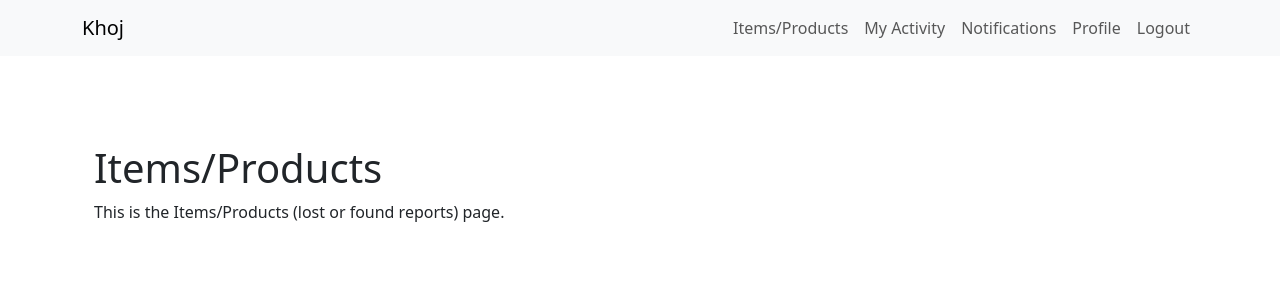
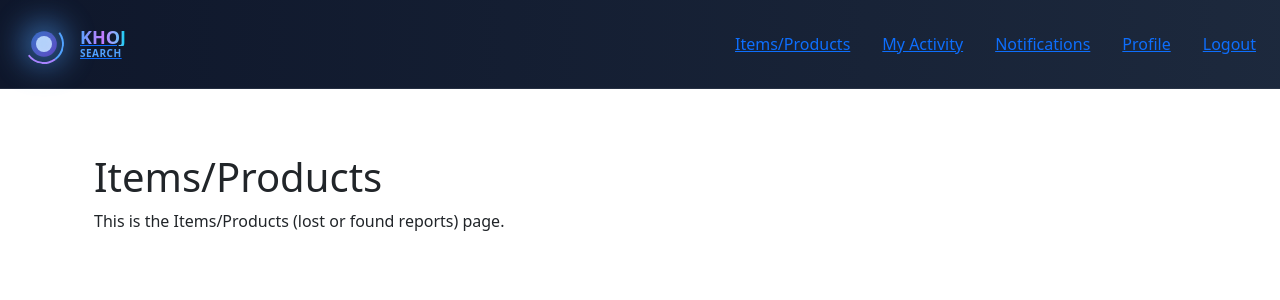
Before and after one commit to Kazi-Ishmamul/Khoj, a React (Vite) app in the folder client/: page /user-dashboard/items in a window 1280 px wide. Shown: the top 300 px of the page. Built offline with nearby package versions, Linux system fonts and the light colour scheme; the HTML template or start-up script is replaced by a standard one.

Commit message:
Changed User & Admin Navbar Style

```diff
--- a/client/src/components/AdminNavbar.tsx
+++ b/client/src/components/AdminNavbar.tsx
@@ -1,24 +1,71 @@
 import { Link } from 'react-router-dom';
-import { Navbar, Nav, Container } from 'react-bootstrap';
+import { useState } from 'react';
+import { FaBars, FaTimes } from 'react-icons/fa';
+import KhojLogo from './KhojLogo';
 
 const AdminNavbar = () => {
+    const [isOpen, setIsOpen] = useState(false);
+
+    const toggleMenu = () => setIsOpen(!isOpen);
+
+    const navLinks = [
+        { label: 'Dashboard', path: '/admin-dashboard' },
+        { label: 'Manage Posts', path: '/admin-dashboard/manage-posts' },
+        { label: 'Reports', path: '/admin-dashboard/reports' },
+        { label: 'History', path: '/admin-dashboard/history' },
+        { label: 'Helpdesk', path: '/admin-dashboard/helpdesk' },
+        { label: 'Logout', path: '/' }
+    ];
+
     return (
-        <Navbar bg="light" expand="lg" className="mb-4">
-            <Container>
-                <Navbar.Brand as={Link} to="/">Khoj Admin</Navbar.Brand>
-                <Navbar.Toggle aria-controls="basic-navbar-nav" />
-                <Navbar.Collapse id="basic-navbar-nav">
-                    <Nav className="ms-auto">
-                        <Nav.Link as={Link} to="/admin-dashboard">Dashboard</Nav.Link>
-                        <Nav.Link as={Link} to="/admin-dashboard/manage-posts">Manage Posts</Nav.Link>
-                        <Nav.Link as={Link} to="/admin-dashboard/reports">Reports</Nav.Link>
-                        <Nav.Link as={Link} to="/admin-dashboard/history">History</Nav.Link>
-                        <Nav.Link as={Link} to="/admin-dashboard/helpdesk">Helpdesk</Nav.Link>
-                        <Nav.Link as={Link} to="/">Logout</Nav.Link>
-                    </Nav>
-                </Navbar.Collapse>
-            </Container>
-        </Navbar>
+        <nav className="bg-gradient-to-r from-slate-900 to-slate-800 border-b border-gray-700/50 sticky top-0 z-50 backdrop-blur">
+            <div className="max-w-7xl mx-auto px-4 py-4">
+                <div className="flex justify-between items-center">
+                    {/* Logo */}
+                    <Link to="/" className="hover:opacity-80 transition">
+                        <KhojLogo />
+                    </Link>
+
+                    {/* Desktop Menu */}
+                    <div className="hidden md:flex gap-8">
+                        {navLinks.map((link) => (
+                            <Link
+                                key={link.path}
+                                to={link.path}
+                                className="text-gray-300 hover:text-white font-medium transition duration-200 relative group"
+                            >
+                                {link.label}
+                                <span className="absolute bottom-0 left-0 w-0 h-0.5 bg-gradient-to-r from-blue-400 to-purple-400 group-hover:w-full transition-all duration-300"></span>
+                            </Link>
+                        ))}
+                    </div>
+
+                    {/* Mobile Menu Button */}
+                    <button
+                        onClick={toggleMenu}
+                        className="md:hidden text-white text-2xl focus:outline-none"
+                    >
+                        {isOpen ? <FaTimes /> : <FaBars />}
+                    </button>
+                </div>
+
+                {/* Mobile Menu */}
+                {isOpen && (
+                    <div className="md:hidden mt-4 flex flex-col gap-4 border-t border-gray-700/50 pt-4">
+                        {navLinks.map((link) => (
+                            <Link
+                                key={link.path}
+                                to={link.path}
+                                onClick={() => setIsOpen(false)}
+                                className="text-gray-300 hover:text-white font-medium transition duration-200 block py-2"
+                            >
+                                {link.label}
+                            </Link>
+                        ))}
+                    </div>
+                )}
+            </div>
+        </nav>
     );
 };
 
--- a/client/src/components/HomeNavbar.tsx
+++ b/client/src/components/HomeNavbar.tsx
@@ -1,51 +1,7 @@
 import { Link } from 'react-router-dom';
 import { useState } from 'react';
 import { FaBars, FaTimes } from 'react-icons/fa';
-import { motion } from 'framer-motion';
-
-const KhojLogo = () => {
-    return (
-        <motion.div
-            whileHover={{ scale: 1.1 }}
-            className="flex items-center gap-3 cursor-pointer"
-        >
-            {/* Animated Logo Icon */}
-            <div className="relative w-10 h-10">
-                {/* Outer rotating circle */}
-                <motion.div
-                    animate={{ rotate: 360 }}
-                    transition={{ duration: 20, repeat: Infinity, ease: "linear" }}
-                    className="absolute inset-0 rounded-full border-2 border-transparent border-t-blue-400 border-r-purple-400"
-                />
-
-                {/* Inner pulsing circle */}
-                <motion.div
-                    animate={{ scale: [1, 1.2, 1] }}
-                    transition={{ duration: 2, repeat: Infinity }}
-                    className="absolute inset-2 rounded-full bg-gradient-to-br from-blue-500 to-purple-600 opacity-60"
-                />
-
-                {/* Center dot */}
-                <div className="absolute inset-3 rounded-full bg-white opacity-90" />
-
-                {/* Glow effect */}
-                <motion.div
-                    animate={{ opacity: [0.5, 1, 0.5] }}
-                    transition={{ duration: 2, repeat: Infinity }}
-                    className="absolute inset-0 rounded-full bg-blue-400 blur-lg opacity-30"
-                />
-            </div>
-
-            {/* Text Logo */}
-            <div className="flex flex-col">
-                <span className="text-lg font-black bg-gradient-to-r from-blue-400 via-purple-400 to-cyan-400 bg-clip-text text-transparent leading-none">
-                    KHOJ
-                </span>
-                <span className="text-[10px] font-bold text-blue-400 tracking-wider">SEARCH</span>
-            </div>
-        </motion.div>
-    );
-};
+import KhojLogo from './KhojLogo';
 
 const HomeNavbar = () => {
     const [isOpen, setIsOpen] = useState(false);
--- /dev/null
+++ b/client/src/components/KhojLogo.tsx
@@ -0,0 +1,47 @@
+import { motion } from 'framer-motion';
+
+const KhojLogo = () => {
+    return (
+        <motion.div
+            whileHover={{ scale: 1.1 }}
+            className="flex items-center gap-3 cursor-pointer"
+        >
+            {/* Animated Logo Icon */}
+            <div className="relative w-10 h-10">
+                {/* Outer rotating circle */}
+                <motion.div
+                    animate={{ rotate: 360 }}
+                    transition={{ duration: 20, repeat: Infinity, ease: "linear" }}
+                    className="absolute inset-0 rounded-full border-2 border-transparent border-t-blue-400 border-r-purple-400"
+                />
+
+                {/* Inner pulsing circle */}
+                <motion.div
+                    animate={{ scale: [1, 1.2, 1] }}
+                    transition={{ duration: 2, repeat: Infinity }}
+                    className="absolute inset-2 rounded-full bg-gradient-to-br from-blue-500 to-purple-600 opacity-60"
+                />
+
+                {/* Center dot */}
+                <div className="absolute inset-3 rounded-full bg-white opacity-90" />
+
+                {/* Glow effect */}
+                <motion.div
+                    animate={{ opacity: [0.5, 1, 0.5] }}
+                    transition={{ duration: 2, repeat: Infinity }}
+                    className="absolute inset-0 rounded-full bg-blue-400 blur-lg opacity-30"
+                />
+            </div>
+
+            {/* Text Logo */}
+            <div className="flex flex-col">
+                <span className="text-lg font-black bg-gradient-to-r from-blue-400 via-purple-400 to-cyan-400 bg-clip-text text-transparent leading-none">
+                    KHOJ
+                </span>
+                <span className="text-[10px] font-bold text-blue-400 tracking-wider">SEARCH</span>
+            </div>
+        </motion.div>
+    );
+};
+
+export default KhojLogo;
--- a/client/src/components/UserNavbar.tsx
+++ b/client/src/components/UserNavbar.tsx
@@ -1,23 +1,70 @@
 import { Link } from 'react-router-dom';
-import { Navbar, Nav, Container } from 'react-bootstrap';
+import { useState } from 'react';
+import { FaBars, FaTimes } from 'react-icons/fa';
+import KhojLogo from './KhojLogo';
 
 const UserNavbar = () => {
+    const [isOpen, setIsOpen] = useState(false);
+
+    const toggleMenu = () => setIsOpen(!isOpen);
+
+    const navLinks = [
+        { label: 'Items/Products', path: '/user-dashboard/items' },
+        { label: 'My Activity', path: '/user-dashboard/activity' },
+        { label: 'Notifications', path: '/user-dashboard/notifications' },
+        { label: 'Profile', path: '/user-dashboard/profile' },
+        { label: 'Logout', path: '/' }
+    ];
+
     return (
-        <Navbar bg="light" expand="lg" className="mb-4">
-            <Container>
-                <Navbar.Brand as={Link} to="/">Khoj</Navbar.Brand>
-                <Navbar.Toggle aria-controls="basic-navbar-nav" />
-                <Navbar.Collapse id="basic-navbar-nav">
-                    <Nav className="ms-auto">
-                        <Nav.Link as={Link} to="/user-dashboard/items">Items/Products</Nav.Link>
-                        <Nav.Link as={Link} to="/user-dashboard/activity">My Activity</Nav.Link>
-                        <Nav.Link as={Link} to="/user-dashboard/notifications">Notifications</Nav.Link>
-                        <Nav.Link as={Link} to="/user-dashboard/profile">Profile</Nav.Link>
-                        <Nav.Link as={Link} to="/">Logout</Nav.Link>
-                    </Nav>
-                </Navbar.Collapse>
-            </Container>
-        </Navbar>
+        <nav className="bg-gradient-to-r from-slate-900 to-slate-800 border-b border-gray-700/50 sticky top-0 z-50 backdrop-blur">
+            <div className="max-w-7xl mx-auto px-4 py-4">
+                <div className="flex justify-between items-center">
+                    {/* Logo (routes home instead of showing a separate title, although we could show it if needed) */}
+                    <Link to="/" className="hover:opacity-80 transition">
+                        <KhojLogo />
+                    </Link>
+
+                    {/* Desktop Menu */}
+                    <div className="hidden md:flex gap-8">
+                        {navLinks.map((link) => (
+                            <Link
+                                key={link.path}
+                                to={link.path}
+                                className="text-gray-300 hover:text-white font-medium transition duration-200 relative group"
+                            >
+                                {link.label}
+                                <span className="absolute bottom-0 left-0 w-0 h-0.5 bg-gradient-to-r from-blue-400 to-purple-400 group-hover:w-full transition-all duration-300"></span>
+                            </Link>
+                        ))}
+                    </div>
+
+                    {/* Mobile Menu Button */}
+                    <button
+                        onClick={toggleMenu}
+                        className="md:hidden text-white text-2xl focus:outline-none"
+                    >
+                        {isOpen ? <FaTimes /> : <FaBars />}
+                    </button>
+                </div>
+
+                {/* Mobile Menu */}
+                {isOpen && (
+                    <div className="md:hidden mt-4 flex flex-col gap-4 border-t border-gray-700/50 pt-4">
+                        {navLinks.map((link) => (
+                            <Link
+                                key={link.path}
+                                to={link.path}
+                                onClick={() => setIsOpen(false)}
+                                className="text-gray-300 hover:text-white font-medium transition duration-200 block py-2"
+                            >
+                                {link.label}
+                            </Link>
+                        ))}
+                    </div>
+                )}
+            </div>
+        </nav>
     );
 };
 
```
